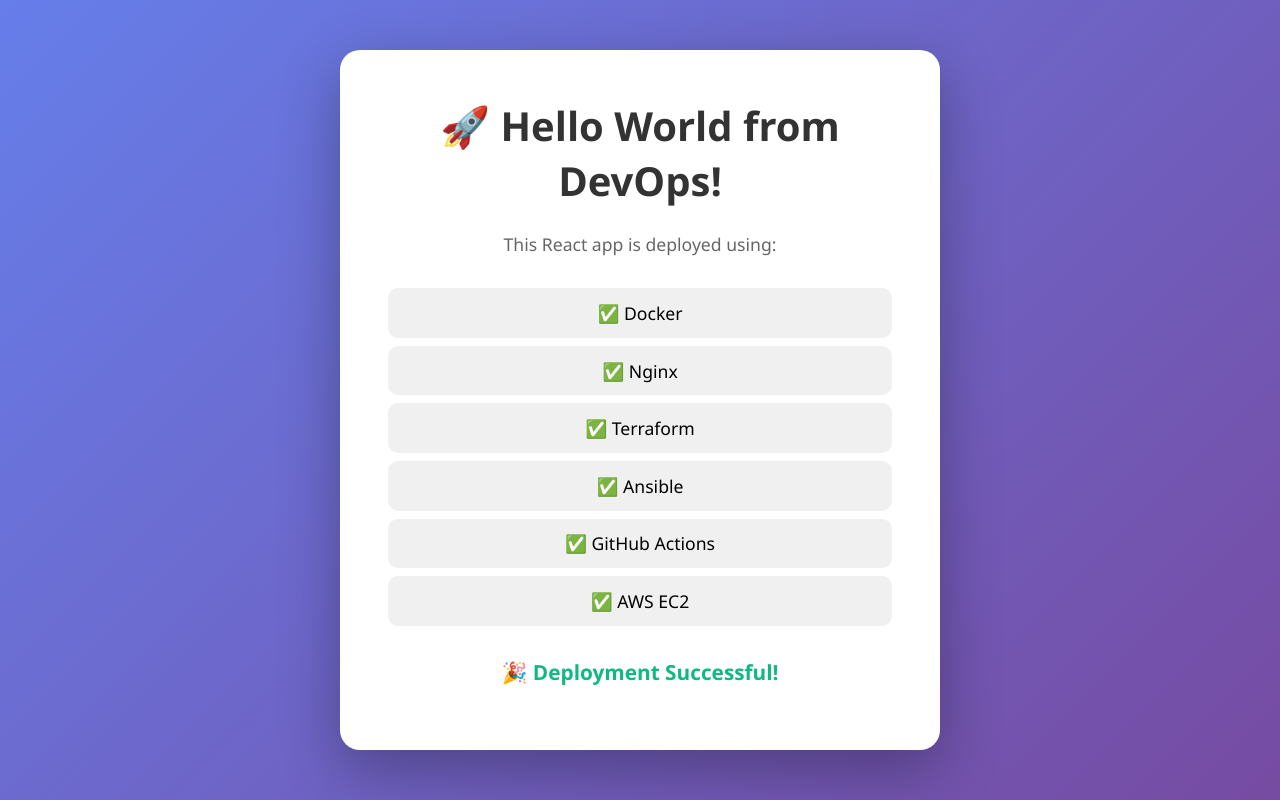
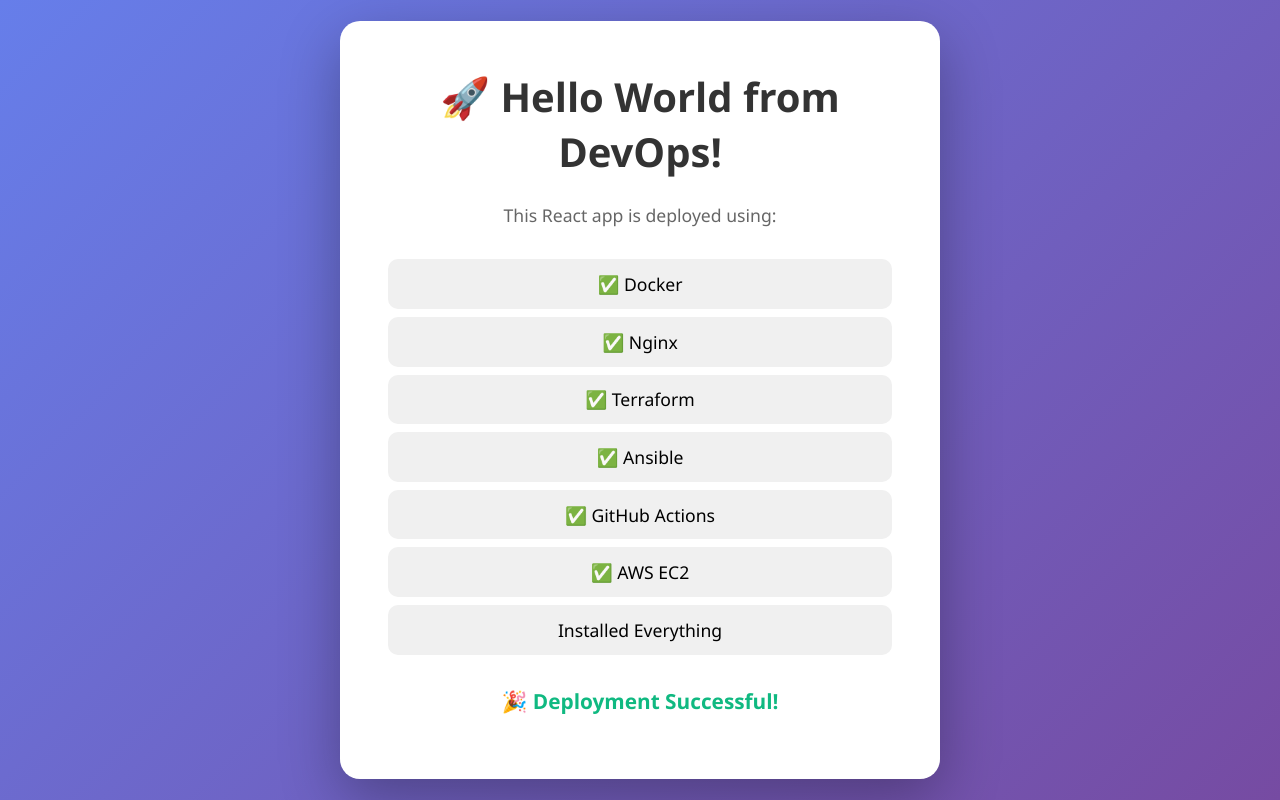
Before and after one commit to Adarsh20079724/devops-automation-project, a React (Vite) app: page / in a window 1280 px wide. Built offline with nearby package versions, Linux system fonts and the light colour scheme.

Commit message:
App minor change

```diff
--- a/src/App.jsx
+++ b/src/App.jsx
@@ -12,6 +12,7 @@ const App = () => {
         <li>✅ Ansible</li>
         <li>✅ GitHub Actions</li>
         <li>✅ AWS EC2</li>
+        <li>Installed Everything</li>
       </ul>
       <p className="success">🎉 Deployment Successful!</p>
     </div>
```
